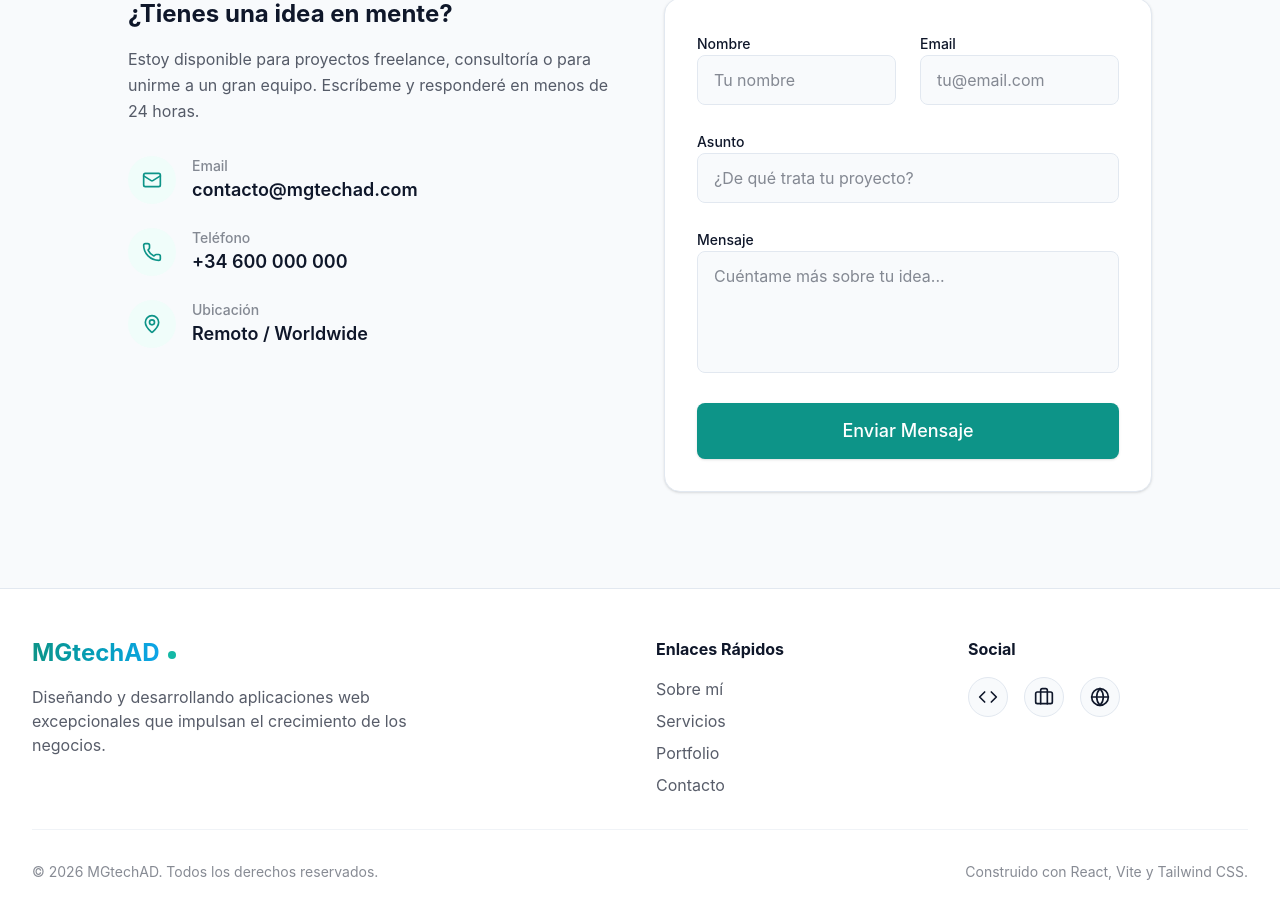
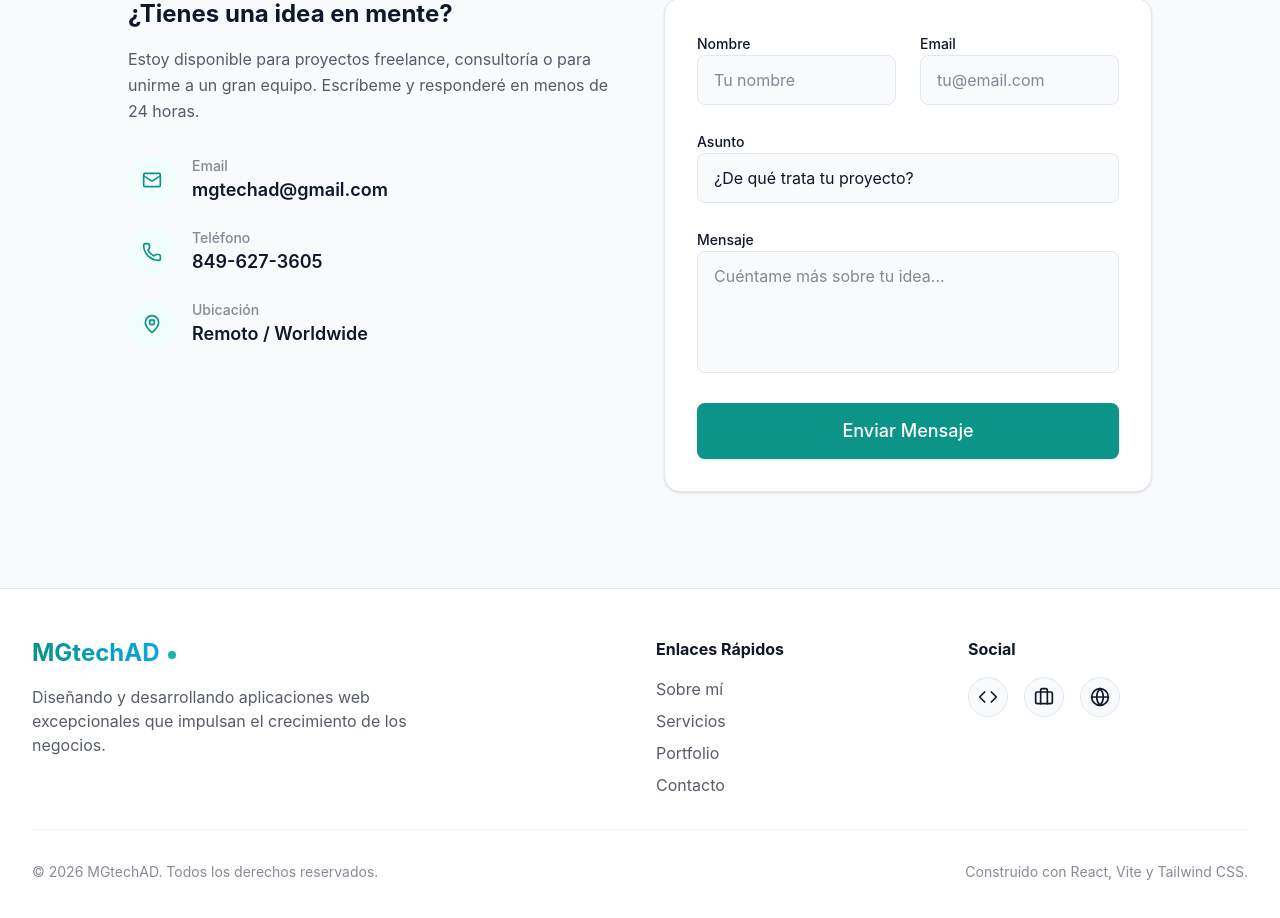
Before and after one commit to jose12335e/mgdigitaltech, a React (Vite) app: page / in a window 1280 px wide. Shown: the part 6623-7541 px from the top of the page. Built offline with nearby package versions, Linux system fonts and the light colour scheme; no server answers; the database is empty.

Commit message:
feat: Convertir asunto en desplegable y actualizar datos de contacto

```diff
--- a/src/data/mockData.js
+++ b/src/data/mockData.js
@@ -6,8 +6,8 @@ export const mockData = {
     role: "Senior Frontend Engineer",
     tagline: "Construyendo experiencias digitales escalables, accesibles y visualmente atractivas.",
     about: "Soy un ingeniero de software especializado en el ecosistema React. Me apasiona transformar problemas complejos en interfaces intuitivas y de alto rendimiento. Con más de 5 años de experiencia, ayudo a empresas a escalar sus productos digitales.",
-    email: "contacto@mgtechad.com",
-    phone: "+34 600 000 000"
+    email: "mgtechad@gmail.com",
+    phone: "849-627-3605"
   },
   services: [
     {
--- a/src/sections/ContactSection.jsx
+++ b/src/sections/ContactSection.jsx
@@ -100,12 +100,20 @@ export function ContactSection() {
 
                 <div className="space-y-2">
                   <label htmlFor="subject" className="text-sm font-medium text-foreground">Asunto</label>
-                  <input
-                    type="text"
+                  <select
                     id="subject"
-                    className="w-full rounded-lg border border-border bg-background px-4 py-3 text-foreground focus:outline-none focus:ring-2 focus:ring-primary-500/50 transition-shadow"
-                    placeholder="¿De qué trata tu proyecto?"
-                  />
+                    defaultValue=""
+                    className="w-full rounded-lg border border-border bg-background px-4 py-3 text-foreground focus:outline-none focus:ring-2 focus:ring-primary-500/50 transition-shadow appearance-none"
+                    required
+                  >
+                    <option value="" disabled>¿De qué trata tu proyecto?</option>
+                    <option value="Landing Page corporativa">Landing Page / Web corporativa</option>
+                    <option value="Tienda Online (E-commerce)">Tienda Online (E-commerce)</option>
+                    <option value="Aplicación Web a medida">Aplicación Web a medida</option>
+                    <option value="Mantenimiento y Soporte">Mantenimiento y Soporte</option>
+                    <option value="Auditoría / Consultoría SEO">Auditoría / Consultoría SEO</option>
+                    <option value="Otro tipo de proyecto">Otro tipo de proyecto</option>
+                  </select>
                 </div>
 
                 <div className="space-y-2">
```
